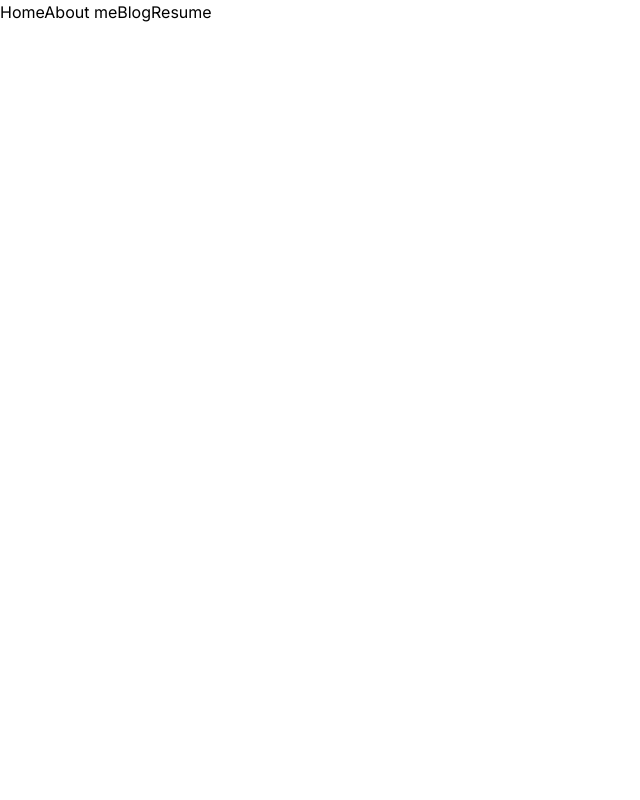
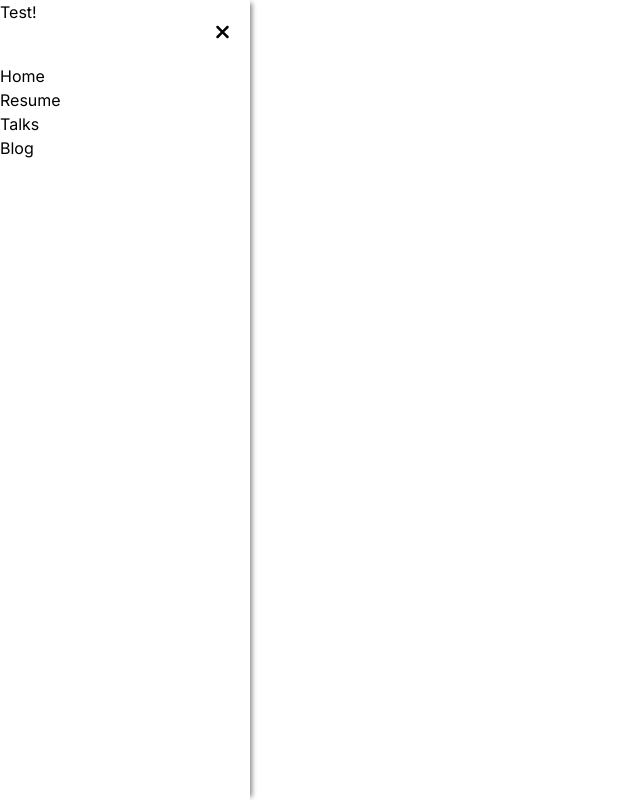
Before and after one commit to filipalacerda/filipalacerda.com, a Next.js app: page / in a window 1280 px wide. Shown: the whole page, without its empty margins (0-640 px from the left). Built offline with nearby package versions, Linux system fonts and the light colour scheme.

Commit message:
Sidebar component

```diff
--- a/app/components/header.tsx
+++ /dev/null
@@ -1,18 +0,0 @@
-const Header = () => {
-  return (
-    <header>
-      <nav>
-        <ul>
-          <li>
-            <a href="/">Home</a>
-            <a href="/about">About me</a>
-            <a href="/blog">Blog</a>
-            <a href="/resume">Resume</a>
-          </li>
-        </ul>
-      </nav>
-    </header>
-  );
-};
-
-export default Header;
--- /dev/null
+++ b/app/components/sidebar/index.tsx
@@ -0,0 +1,47 @@
+"use client";
+
+import { FontAwesomeIcon } from "@fortawesome/react-fontawesome";
+import { faBars, faXmark } from "@fortawesome/free-solid-svg-icons";
+
+import "./styles.css";
+
+type SidebarProps = {
+  items: {
+    link: string;
+    text: string;
+  }[];
+  isOpen: boolean;
+  onClickIcon: () => void;
+};
+
+const Sidebar = ({ isOpen, onClickIcon, items }: SidebarProps) => {
+  return (
+    <section
+      className={`sidebar ${isOpen ? "sidebar-open" : "sidebar-closed"}`}
+    >
+      <header className="header">
+        <button onClick={() => onClickIcon()}>
+          {isOpen ? (
+            <FontAwesomeIcon icon={faXmark} size="lg" />
+          ) : (
+            <FontAwesomeIcon icon={faBars} size="lg" />
+          )}
+        </button>
+      </header>
+
+      {isOpen && (
+        <nav>
+          <ul>
+            {items.map((item) => (
+              <li key={item.text}>
+                <a href={item.link}>{item.text}</a>
+              </li>
+            ))}
+          </ul>
+        </nav>
+      )}
+    </section>
+  );
+};
+
+export default Sidebar;
--- /dev/null
+++ b/app/components/sidebar/styles.css
@@ -0,0 +1,24 @@
+.sidebar {
+  box-shadow: 5px 0 5px -3px #888;
+
+  position: absolute;
+  top: 0;
+  bottom: 0;
+}
+
+.sidebar-open {
+  width: 250px;
+}
+
+.sidebar-closed {
+  width: 50px;
+}
+
+.header {
+  position: relative;
+  display: flex;
+  justify-content: flex-end;
+  margin: 20px;
+}
+.active {
+}
--- a/app/layout.tsx
+++ b/app/layout.tsx
@@ -1,5 +1,10 @@
+"use client";
+
 import { Inter } from "next/font/google";
+import { useState } from "react";
+
 import "./globals.css";
+import Sidebar from "./components/sidebar";
 
 const inter = Inter({ subsets: ["latin"] });
 
@@ -8,6 +13,7 @@ export default function RootLayout({
 }: Readonly<{
   children: React.ReactNode;
 }>) {
+  const [isSidebarOpen, setIsSidebarOpen] = useState<boolean>(true);
   return (
     <html lang="en">
       <head>
@@ -15,7 +21,6 @@ export default function RootLayout({
           name="viewport"
           content="width=device-width, initial-scale=1.0"
         ></meta>
-        <meta charset="utf-8" />
         <meta
           name="description"
           content="Filipa Lacerda online CV and blog. You can find my resume, recipes, coffees, diy projects"
@@ -28,7 +33,31 @@ export default function RootLayout({
         />
       </head>
 
-      <body className={inter.className}>{children}</body>
+      <body className={inter.className}>
+        <Sidebar
+          isOpen={isSidebarOpen}
+          onClickIcon={() => setIsSidebarOpen(!isSidebarOpen)}
+          items={[
+            {
+              link: "/",
+              text: "Home",
+            },
+            {
+              link: "/resume",
+              text: "Resume",
+            },
+            {
+              link: "/talks",
+              text: "Talks",
+            },
+            {
+              link: "/blog",
+              text: "Blog",
+            },
+          ]}
+        />
+        <div className="content">{children}</div>
+      </body>
     </html>
   );
 }
--- a/app/page.tsx
+++ b/app/page.tsx
@@ -1,11 +1,7 @@
-import Header from "./components/header";
-
 export default function Home() {
   return (
     <div>
-      <Header />
-
-      <section className="content"></section>
+      <section className="content">Test!</section>
     </div>
   );
 }
--- a/package.json
+++ b/package.json
@@ -13,6 +13,7 @@
     "@fortawesome/free-brands-svg-icons": "^6.5.2",
     "@fortawesome/free-regular-svg-icons": "^6.5.2",
     "@fortawesome/free-solid-svg-icons": "^6.5.2",
+    "@fortawesome/react-fontawesome": "^0.2.2",
     "next": "14.2.5",
     "react": "^18",
     "react-dom": "^18"
```
Also changed, not shown: 1 other file (tests, documents, lock files or other folders).
